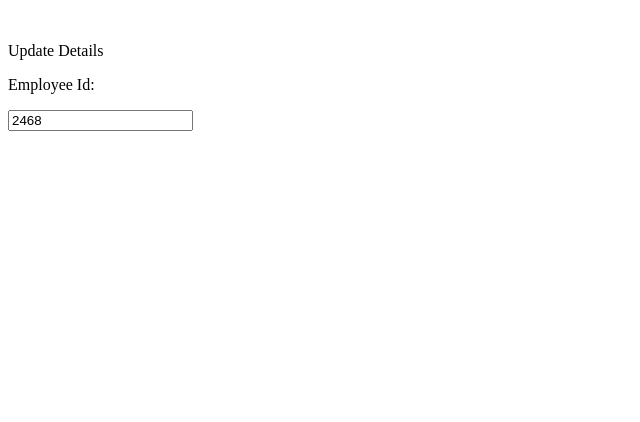
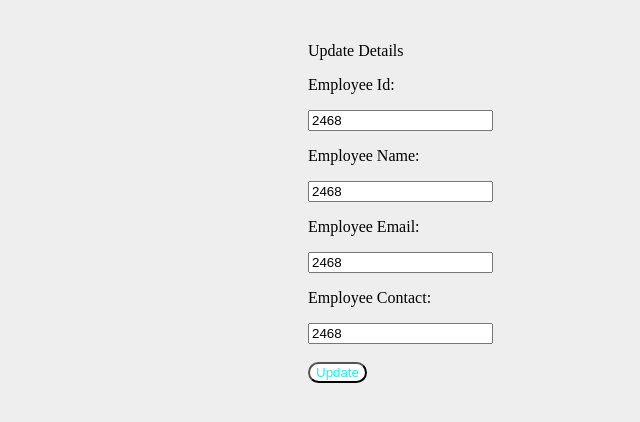
Before and after one commit to Awuor-Nancy/Employee-database, a Django app: page /edit/1 in a window 1280 px wide. Shown: the top 422 px of the page, without its empty margins (0-640 px from the left). Run offline with Django 4.2, Linux system fonts and the light colour scheme; data comes from the database, SQL or seed files in the repository; both versions use the stored data as it was after the commit.

Commit message:
added buttons and statig folder for styles

```diff
--- /dev/null
+++ b/data/static/css/style.css
@@ -0,0 +1,22 @@
+body{
+    background-color: #eee;
+    height: 100%;
+    margin: 25px, 0;
+    padding-left: 300px;
+}
+table, th, td{
+    border: 3px solid #fff;
+}
+tr:hover{
+    background-color: yellow;
+}
+th{
+    background-color: #04AA6D;
+    color: #fff;
+}
+button{
+    border-radius: 12px;
+    color:aqua;
+    background-color: #fff;
+    cursor:pointer;
+}
--- a/data/templates/edit.html
+++ b/data/templates/edit.html
@@ -5,21 +5,50 @@
     <meta http-equiv="X-UA-Compatible" content="IE=edge">
     <meta name="viewport" content="width=device-width, initial-scale=1.0">
     <title>Update Details</title>
+    <!-- {% load static %} -->
+    <link rel="stylesheet" href="{% static 'css/style.css' %}">
+
 </head>
 <body>
+    {% load static %}
     <form method="POST" action="/update/{{ employee.id }}">
           <div>
             <br>
             <p>Update Details</p>
         </div>
 
-            <div>
+          <div>
                 <p>Employee Id:</p>
+           <div>
+                <input type = 'text' name ='eid' value="{{employee.eid}}">
+          </div>
+              </div>
 
               <div>
-                <input type = 'text' name ='eid' value="{{employee.eid}}"></div>
-            </div>
-            </div>
+                <p>Employee Name:</p>
+           <div>
+                <input type = 'text' name ='ename' value="{{employee.eid}}">
+          </div>
+              </div>
+
+              <div>
+                <p>Employee Email:</p>
+           <div>
+                <input type = 'text' name ='email' value="{{employee.eid}}">
+          </div>
+              </div>
+
+              <div>
+                <p>Employee Contact:</p>
+           <div>
+                <input type = 'text' name ='contact' value="{{employee.eid}}">
+          </div>
+              </div>
+
+              <div>
+                <br>
+                <button type = 'submit' >Update</button>
+              </div>
 
     </form>
     {% csrf_token %}
--- a/data/templates/index.html
+++ b/data/templates/index.html
@@ -5,6 +5,9 @@
     <meta http-equiv="X-UA-Compatible" content="IE=edge">
     <meta name="viewport" content="width=device-width, initial-scale=1.0">
     <title>Post Eployee</title>
+    {% load static %}
+    <link rel="stylesheet" href="{% static 'css/style.css' %}">
+
 </head>
 <body>
 
--- a/data/templates/show.html
+++ b/data/templates/show.html
@@ -5,6 +5,9 @@
     <meta http-equiv="X-UA-Compatible" content="IE=edge">
     <meta name="viewport" content="width=device-width, initial-scale=1.0">
     <title>Employe Record</title>
+    {% load static %}
+    <link rel="stylesheet" href="{% static 'css/style.css' %}">
+
 </head>
 <body>
 
@@ -19,6 +22,7 @@
     </thead>
 
     <tbody>
+        {% for employee in employees %}
         <tr>
             <td>{{ employee.ename }}</td>
             <td>{{ employee.eid }}</td>
@@ -29,6 +33,8 @@
                 <a href="/delete/{{ employee.id }}">Delete</a>
             </td>
         </tr>
+
+        {% endfor %}
     </tbody>
     </table>
     <br>
```
Also changed, not shown: db.sqlite3.
